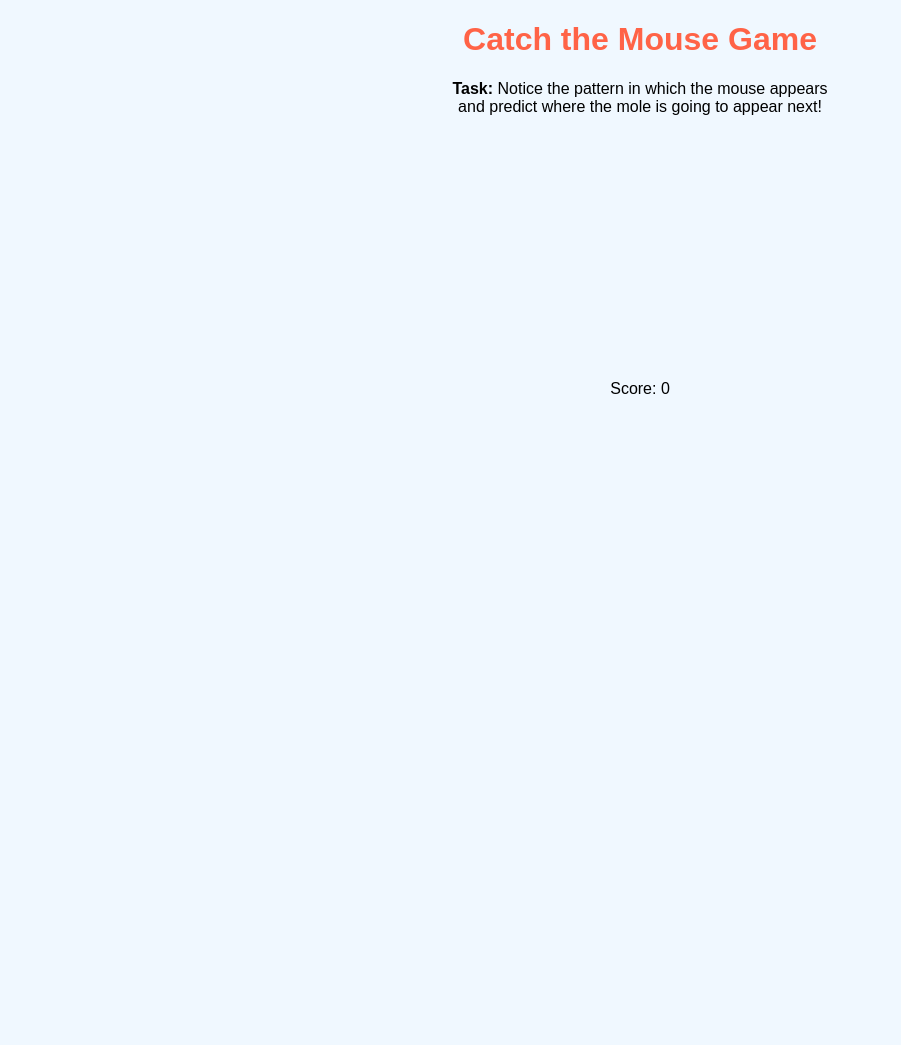
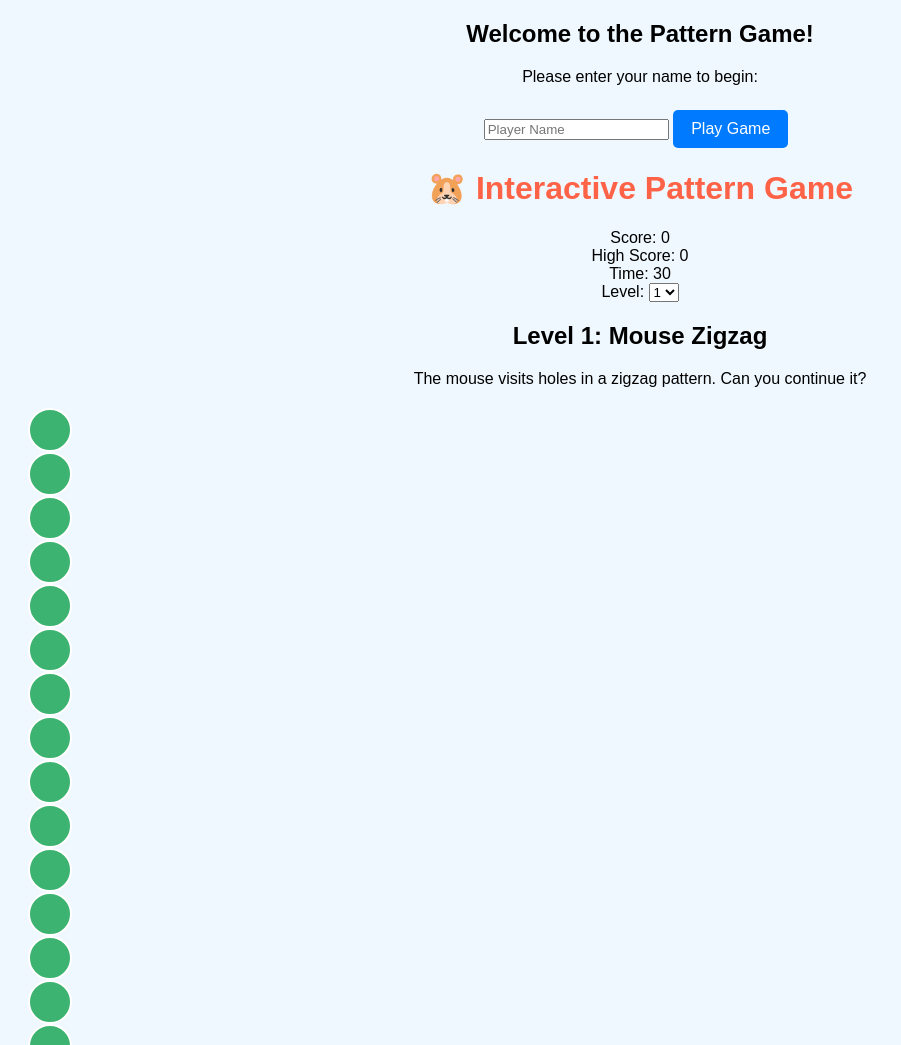
Before and after one commit to SamarthDhanuka/PatternGameForChildren, a plain HTML site: page index.html in a window 1280 px wide. Shown: the top 1045 px of the page, without its empty margins (0-901 px from the left). Before the commit the page ends 800 px from the top, so only its background shows below. Drawn offline with nearby package versions, Linux system fonts and the light colour scheme.

Commit message:
Update index.html

```diff
--- a/index.html
+++ b/index.html
@@ -3,19 +3,57 @@
 <head>
     <meta charset="UTF-8">
     <meta name="viewport" content="width=device-width, initial-scale=1.0">
-    <title>Catch the mouse Game</title>
+    <title>Interactive Pattern Game</title>
     <link rel="stylesheet" href="style.css">
+    <script src="https://cdnjs.cloudflare.com/ajax/libs/tone/14.7.77/Tone.js"></script>
+
 </head>
 <body>
-    <h1>Catch the Mouse Game</h1>
-    <div id="pattern-display">
-        <strong>Task: </strong> Notice the pattern in which the mouse appears <br>and predict where the mole is going to appear next!
+    <div id="start-screen">
+        <div class="start-modal">
+            <h2>Welcome to the Pattern Game!</h2>
+            <p>Please enter your name to begin:</p>
+            <input type="text" id="player-name-input" placeholder="Player Name" maxlength="15">
+            <button id="play-game-btn" class="primary">Play Game</button>
+        </div>
     </div>
-    <div id="grids-wrapper" class="grids-wrapper">
-        <div id="game-area" class="grid"></div>
-        <div id="solution-area" class="grids" style="display:none;"></div>
+
+    <h1>🐹 Interactive Pattern Game</h1>
+
+    <div class="stats-bar">
+        <div id="score">Score: 0</div>
+        <div id="high-score">High Score: 0</div>
+        <div id="timer">Time: 30</div>
+        <div>
+            <label for="level-select">Level:</label>
+            <select id="level-select" class="level-select">
+                <option value="1">1</option>
+                <option value="2">2</option>
+                <option value="3">3</option>
+                <option value="4">4</option>
+                <option value="5">5</option>
+            </select>
+        </div>
     </div>
-    <div id="score">Score: 0</div>
+
+    <div class="game-info">
+        <div class="instructions">
+            <h2 id="level-title">Level 1: Mouse Zigzag</h2>
+            <p id="level-description">The mouse visits holes in a zigzag pattern. Can you continue it?</p>
+        </div>
+    </div>
+
+    <div class="game-container">
+        <div>
+            <div id="game-area"></div>
+        </div>
+        <div id="solution-area"></div>
+    </div>
+
+    <div id="simple-toast">
+        This is a toast message!
+    </div>
+
     <script src="app.js"></script>
 </body>
 </html>
```
